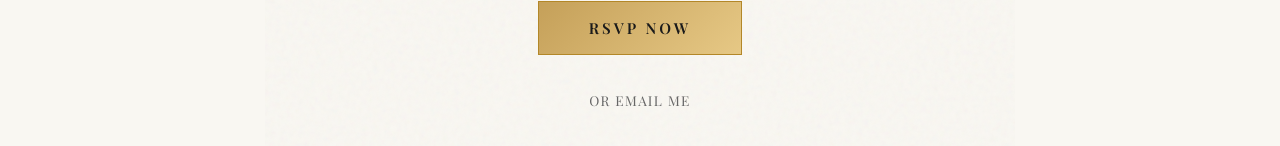
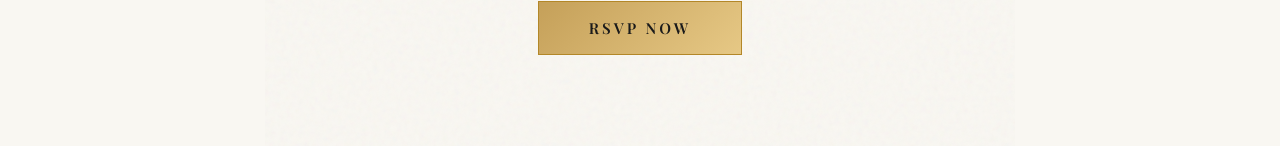
Before and after one commit to mvicenzino/Carolyn-45, a React (Vite) app: page / in a window 1280 px wide. Shown: the part 802-948 px from the top of the page. Built offline with nearby package versions, Linux system fonts and the light colour scheme; a web font is replaced by a local one.

Commit message:
Remove secondary email button - streamlined to single RSVP button

```diff
--- a/src/App.jsx
+++ b/src/App.jsx
@@ -61,9 +61,6 @@ function App() {
           <a href="https://forms.gle/Ed66xhP3X5GrELhe6" target="_blank" rel="noopener noreferrer" className="rsvp-button primary">
             RSVP Now
           </a>
-          <a href="mailto:mvicenzino@gmail.com?subject=Carolyn's Birthday RSVP&body=Hey!%0A%0AWe'd love to see you for Carolyn's birthday celebration!%0A%0A📅 Friday, January 9th, 2026%0A🕡 6:30pm - 10:30pm%0A📍 The Grain House at the Old Mill Inn%0A    225 US-202, Basking Ridge, NJ 07920%0A%0APlease let me know if you can attend:%0A%0A◉ Yes, I'll be there!%0A○ No, I can't make it%0A○ Maybe, I'll let you know%0A%0A(Move the ◉ to your answer)%0A%0AName: %0ANumber of guests: %0A%0ALooking forward to celebrating with you!" className="rsvp-button secondary">
-            or Email Me
-          </a>
         </div>
       </div>
     </div>
```
